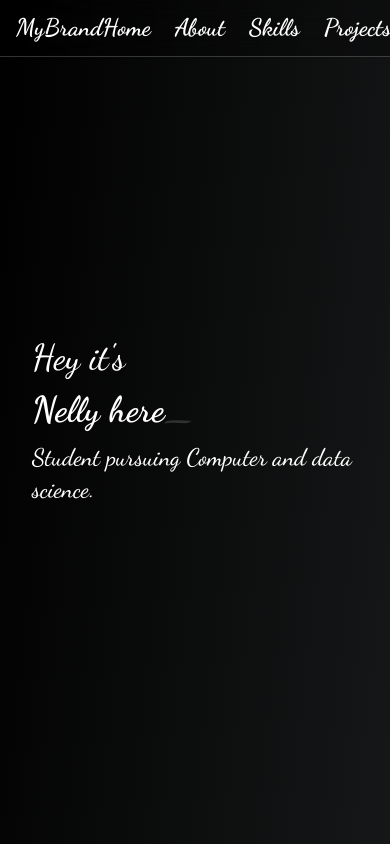
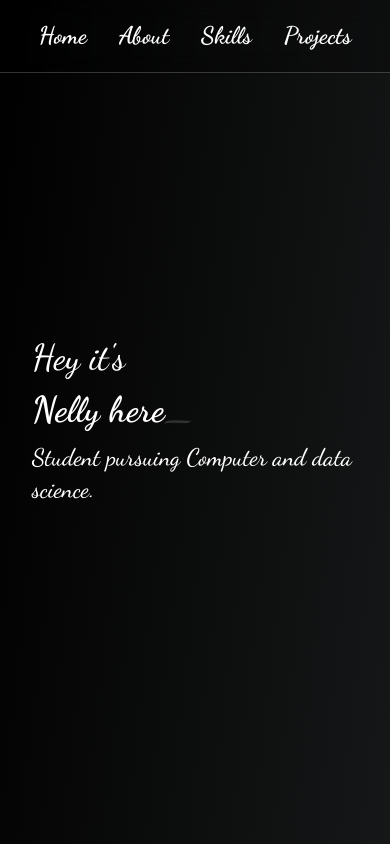
Before and after one commit to odainelly/Portfolio, a React (Vite) app: page / in a window 390 px wide. Shown: the top 844 px of the page. Built offline with nearby package versions, Linux system fonts and the light colour scheme; a web font is replaced by a local one.

Commit message:
update on nav responsiveness

```diff
--- a/src/components/Nav.jsx
+++ b/src/components/Nav.jsx
@@ -8,18 +8,22 @@ import { CiLinkedin } from "react-icons/ci";
 
 const Nav = () => {
   return (
-    <nav className="fixed top-0 left-0 w-full z-[9999] backdrop-blur-md bg-transparent/20 border-b border-white/20 shadow-sm ">
-      <div className="max-w-7xl mx-auto px-4 py-3 flex items-center justify-between ">
-        <Link to="/" className="text-2xl font-bold text-white">
+    <nav className=" fixed top-0 left-0 w-full z-[9999] backdrop-blur-md bg-transparent/20 border-b border-white/20 shadow-sm ">
+      <div className='container mx-auto flex sm:justify-start justify-between items-center sm:items-start  py-2 px-auto'>
+
+          <div className=" max-w-7xl mx-auto px-4 py-3 flex items-center justify-between ">
+        {/* <Link to="/" className="text-2xl font-bold text-white">
           MyBrand
-        </Link>
+        </Link> */}
 
-        <div className="flex gap-6 font-bold text-2xl">
-          <Link to="home" smooth={true} duration={500} className="hover:text-blue-600 transition-colors">Home</Link>
-          <Link to="about" smooth={true} duration={500}  className="hover:text-blue-600 transition-colors">About</Link>
-          <Link to="skills" smooth={true} duration={500} className="hover:text-blue-600 transition-colors">Skills</Link>
-          <Link to="projects" smooth={true} duration={500} className="hover:text-blue-600 transition-colors">Projects</Link>
-        </div>
+        <ul className="flex flex-grow lg:justify-center md:justify-center justify-start w-full space-x-8 m-auto text-2xl">
+
+          <li className='font-bold lg:text-md '><Link to="home" smooth={true} duration={500} className="hover:text-blue-600 transition-colors">Home</Link></li>
+          <li className='font-bold lg:text-md '><Link to="about" smooth={true} duration={500}  className="hover:text-blue-600 transition-colors">About</Link></li>
+          <li className='font-bold lg:text-md '><Link to="skills" smooth={true} duration={500} className="hover:text-blue-600 transition-colors">Skills</Link></li>
+          <li className='font-bold lg:text-md '><Link to="projects" smooth={true} duration={500} className="hover:text-blue-600 transition-colors">Projects</Link></li>
+
+        </ul>
 
         {/* <div className='flex gap-3 text-white'>
             <div className='bg-[#fff]'>
@@ -34,7 +38,10 @@ const Nav = () => {
 
         </div> */}
 
-        <div className="space-x-2 gap-2 hidden sm:flex">
+
+      </div>
+
+       <div className=" lg:flex lg:justify-center lg:items-center space-x-2 gap-2 hidden sm:flex">
 					<NavBarIcon
 						link="https://github.com/odainelly"
 						icon={FaGithub}
@@ -49,7 +56,9 @@ const Nav = () => {
 						icon={CiLinkedin}
 					/>
 				</div>
+
       </div>
+
     </nav>
   )
 }
```
